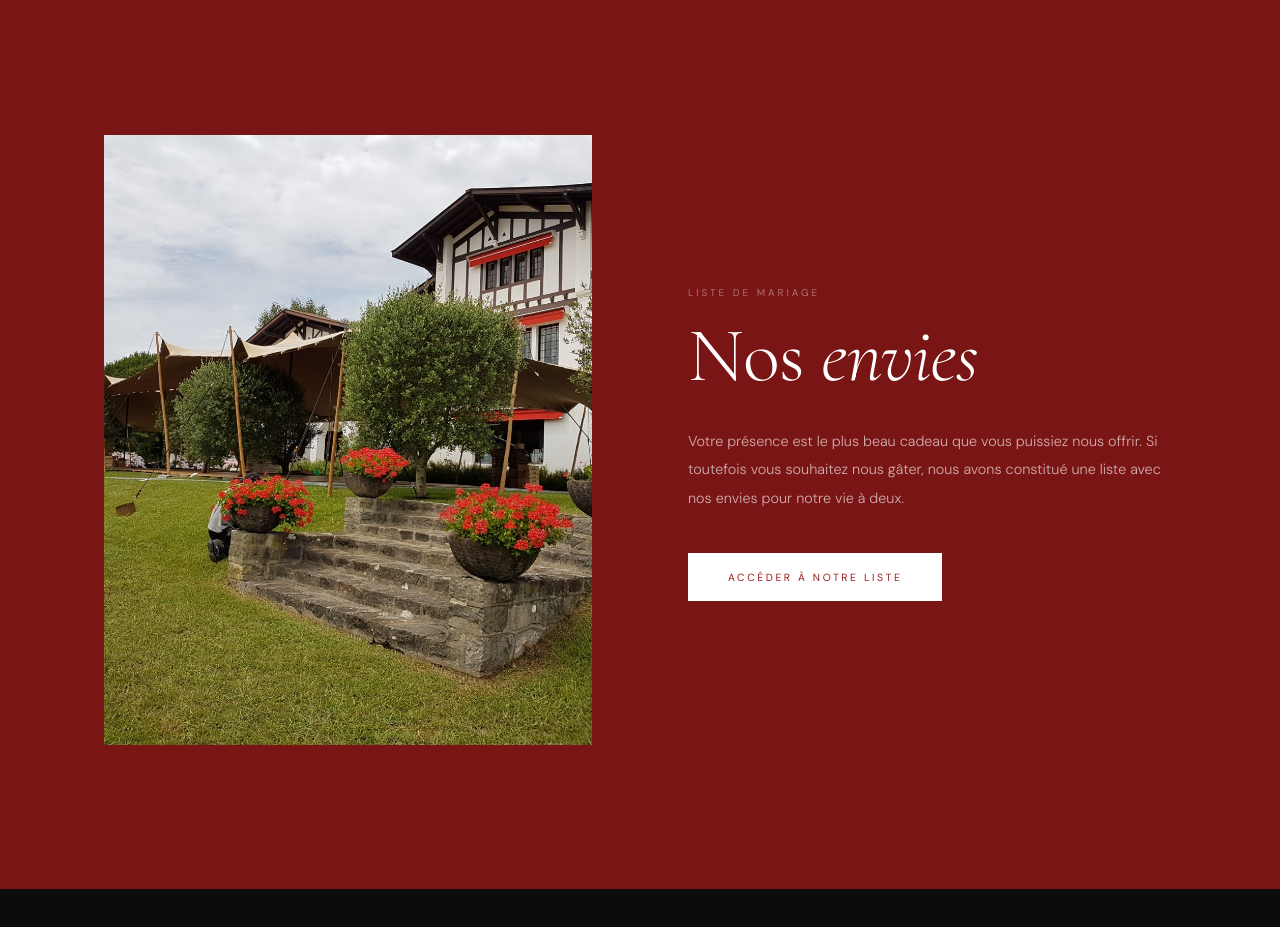
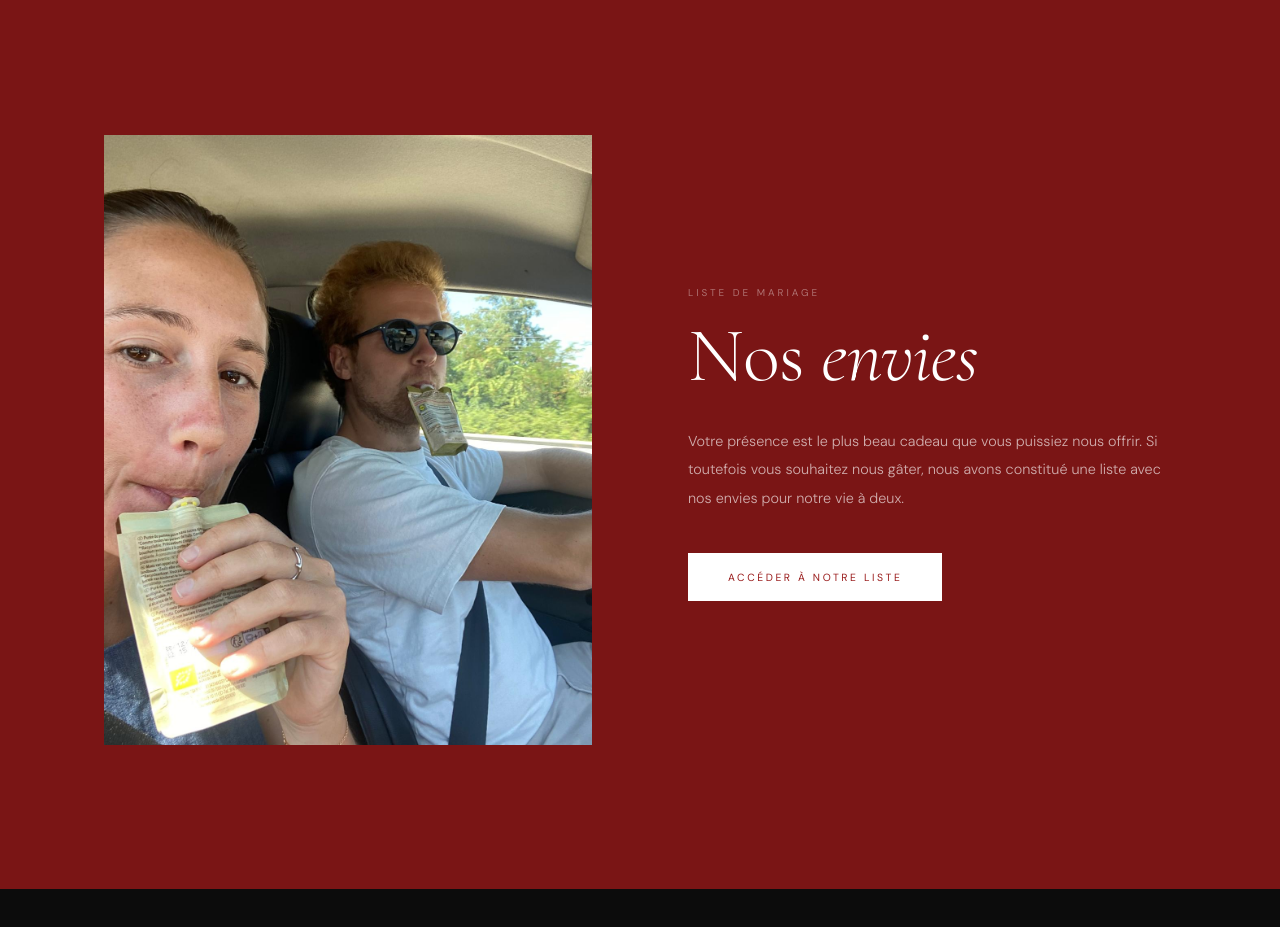
Before and after one commit to inesmas31/Mariage, a plain HTML site: page index.html in a window 1280 px wide. Shown: the part 7080-8007 px from the top of the page. Drawn offline with nearby package versions, Linux system fonts and the light colour scheme.

Commit message:
Photo compote dans liste de mariage

```diff
--- a/index.html
+++ b/index.html
@@ -894,7 +894,7 @@
   <section id="liste">
     <div class="wrap">
       <div class="liste-layout">
-        <img src="IMG-20251120-WA0011.jpg" alt="Domaine Elhorria" class="liste-photo">
+        <img src="compote.jpeg" alt="Louis & Inès" class="liste-photo">
         <div class="liste-right">
           <span class="kicker">Liste de mariage</span>
           <h2 class="headline" style="color:#fff;">Nos <em>envies</em></h2>
```
Also changed, not shown: compote.jpeg (added).
